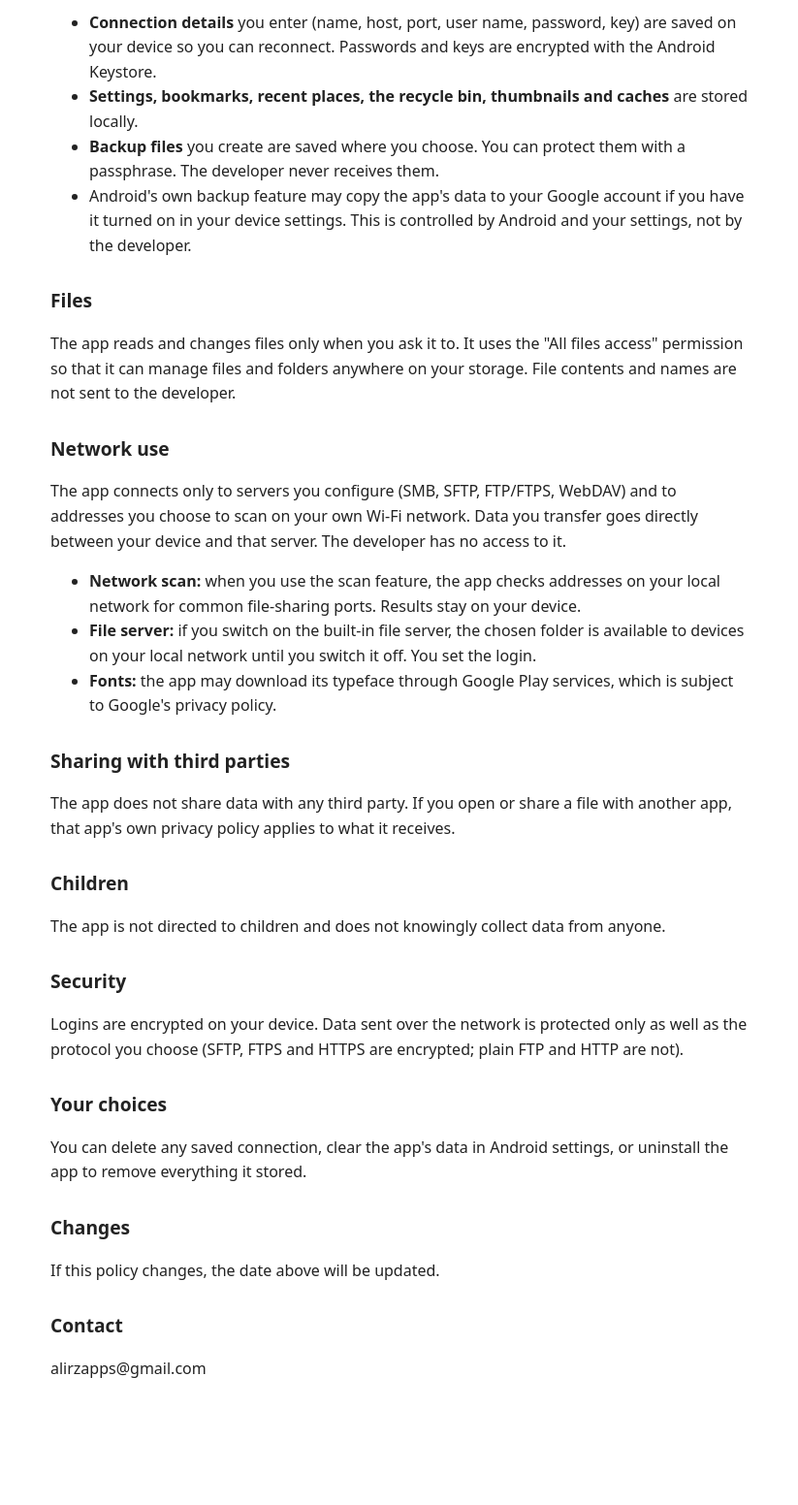
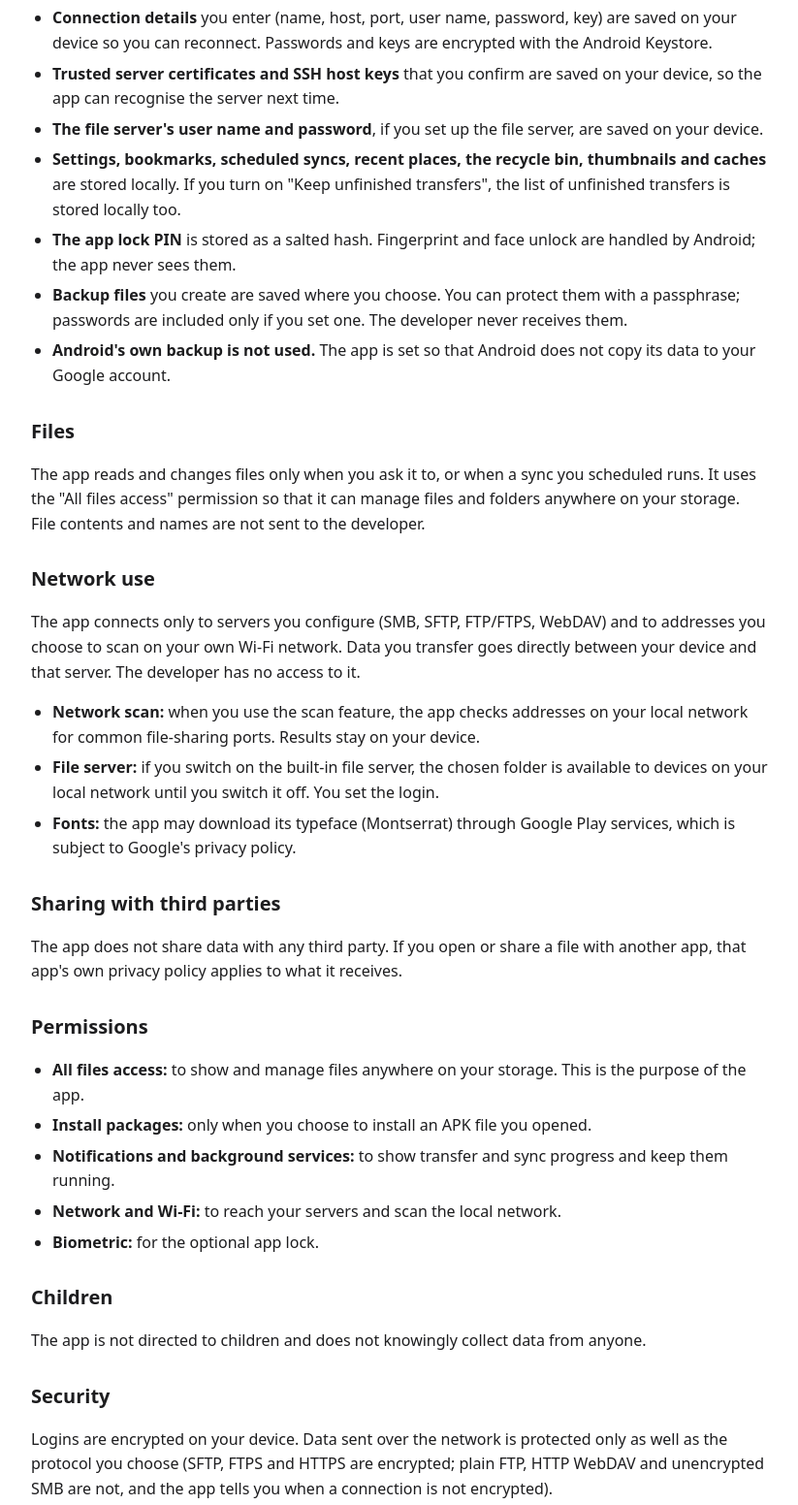
Before and after one commit to alirz1/myfx-privacy, a plain HTML site: page index.html in a window 1280 px wide. Shown: the part 400-1952 px from the top of the page at 97% size, without its empty margins (228-1051 px from the left). Before the commit the page ends 1856 px from the top, so only its background shows below. Drawn offline with Linux system fonts and the light colour scheme.

Commit message:
Update index.html

```diff
--- a/index.html
+++ b/index.html
@@ -1,35 +1,65 @@
-<!doctype html><html lang="en"><head><meta charset="utf-8"><meta name="viewport" content="width=device-width,initial-scale=1"><title>MyFx Privacy Policy</title><style>body{font-family:system-ui,sans-serif;max-width:720px;margin:2rem auto;padding:0 1rem;line-height:1.6;color:#222}h1{font-size:1.6rem}h2{font-size:1.2rem;margin-top:1.8rem}</style></head><body>
+<!doctype html>
+<html lang="en">
+<head>
+<meta charset="utf-8">
+<meta name="viewport" content="width=device-width, initial-scale=1">
+<title>MyFx Privacy Policy</title>
+<style>
+body{margin:0;font:16px/1.6 system-ui,-apple-system,Segoe UI,Roboto,sans-serif;color:#1d1d1f;background:#fff}
+main{max-width:760px;margin:0 auto;padding:24px 16px 48px}
+h1{font-size:28px;margin:0 0 8px}
+h2{font-size:20px;margin:28px 0 8px}
+ul{padding-left:22px}
+li{margin:6px 0}
+@media (prefers-color-scheme: dark){body{color:#f5f5f7;background:#000}}
+</style>
+</head>
+<body>
+<main>
 <h1>Privacy Policy for MyFx</h1>
-<p>Last updated: 7 November 2026</p>
-<p>MyFx ("the app") is a file manager for Android. This policy explains what the app does with information. Contact: alirzapps@gmail.com</p>
+<p>Last updated: 21 November 2026</p>
+<p>MyFx ("the app") is a file manager for Android. This policy explains what the app does with information. Contact: [YOUR PUBLIC SUPPORT EMAIL]</p>
 <h2>Summary</h2>
 <p>The developer does not collect, receive or sell any personal data. The app has no account, no ads and no analytics or crash-reporting service. Everything the app stores stays on your device, and the app only talks to servers you set up yourself.</p>
 <h2>Information stored on your device</h2>
 <ul>
-<li><b>Connection details</b> you enter (name, host, port, user name, password, key) are saved on your device so you can reconnect. Passwords and keys are encrypted with the Android Keystore.</li>
-<li><b>Settings, bookmarks, recent places, the recycle bin, thumbnails and caches</b> are stored locally.</li>
-<li><b>Backup files</b> you create are saved where you choose. You can protect them with a passphrase. The developer never receives them.</li>
-<li>Android's own backup feature may copy the app's data to your Google account if you have it turned on in your device settings. This is controlled by Android and your settings, not by the developer.</li>
+<li><strong>Connection details</strong> you enter (name, host, port, user name, password, key) are saved on your device so you can reconnect. Passwords and keys are encrypted with the Android Keystore.</li>
+<li><strong>Trusted server certificates and SSH host keys</strong> that you confirm are saved on your device, so the app can recognise the server next time.</li>
+<li><strong>The file server's user name and password</strong>, if you set up the file server, are saved on your device.</li>
+<li><strong>Settings, bookmarks, scheduled syncs, recent places, the recycle bin, thumbnails and caches</strong> are stored locally. If you turn on "Keep unfinished transfers", the list of unfinished transfers is stored locally too.</li>
+<li><strong>The app lock PIN</strong> is stored as a salted hash. Fingerprint and face unlock are handled by Android; the app never sees them.</li>
+<li><strong>Backup files</strong> you create are saved where you choose. You can protect them with a passphrase; passwords are included only if you set one. The developer never receives them.</li>
+<li><strong>Android's own backup is not used.</strong> The app is set so that Android does not copy its data to your Google account.</li>
 </ul>
 <h2>Files</h2>
-<p>The app reads and changes files only when you ask it to. It uses the "All files access" permission so that it can manage files and folders anywhere on your storage. File contents and names are not sent to the developer.</p>
+<p>The app reads and changes files only when you ask it to, or when a sync you scheduled runs. It uses the "All files access" permission so that it can manage files and folders anywhere on your storage. File contents and names are not sent to the developer.</p>
 <h2>Network use</h2>
 <p>The app connects only to servers you configure (SMB, SFTP, FTP/FTPS, WebDAV) and to addresses you choose to scan on your own Wi-Fi network. Data you transfer goes directly between your device and that server. The developer has no access to it.</p>
 <ul>
-<li><b>Network scan:</b> when you use the scan feature, the app checks addresses on your local network for common file-sharing ports. Results stay on your device.</li>
-<li><b>File server:</b> if you switch on the built-in file server, the chosen folder is available to devices on your local network until you switch it off. You set the login.</li>
-<li><b>Fonts:</b> the app may download its typeface through Google Play services, which is subject to Google's privacy policy.</li>
+<li><strong>Network scan:</strong> when you use the scan feature, the app checks addresses on your local network for common file-sharing ports. Results stay on your device.</li>
+<li><strong>File server:</strong> if you switch on the built-in file server, the chosen folder is available to devices on your local network until you switch it off. You set the login.</li>
+<li><strong>Fonts:</strong> the app may download its typeface (Montserrat) through Google Play services, which is subject to Google's privacy policy.</li>
 </ul>
 <h2>Sharing with third parties</h2>
 <p>The app does not share data with any third party. If you open or share a file with another app, that app's own privacy policy applies to what it receives.</p>
+<h2>Permissions</h2>
+<ul>
+<li><strong>All files access:</strong> to show and manage files anywhere on your storage. This is the purpose of the app.</li>
+<li><strong>Install packages:</strong> only when you choose to install an APK file you opened.</li>
+<li><strong>Notifications and background services:</strong> to show transfer and sync progress and keep them running.</li>
+<li><strong>Network and Wi-Fi:</strong> to reach your servers and scan the local network.</li>
+<li><strong>Biometric:</strong> for the optional app lock.</li>
+</ul>
 <h2>Children</h2>
 <p>The app is not directed to children and does not knowingly collect data from anyone.</p>
 <h2>Security</h2>
-<p>Logins are encrypted on your device. Data sent over the network is protected only as well as the protocol you choose (SFTP, FTPS and HTTPS are encrypted; plain FTP and HTTP are not).</p>
+<p>Logins are encrypted on your device. Data sent over the network is protected only as well as the protocol you choose (SFTP, FTPS and HTTPS are encrypted; plain FTP, HTTP WebDAV and unencrypted SMB are not, and the app tells you when a connection is not encrypted).</p>
 <h2>Your choices</h2>
 <p>You can delete any saved connection, clear the app's data in Android settings, or uninstall the app to remove everything it stored.</p>
 <h2>Changes</h2>
 <p>If this policy changes, the date above will be updated.</p>
 <h2>Contact</h2>
 <p>alirzapps@gmail.com</p>
-</body></html>
+</main>
+</body>
+</html>
```
